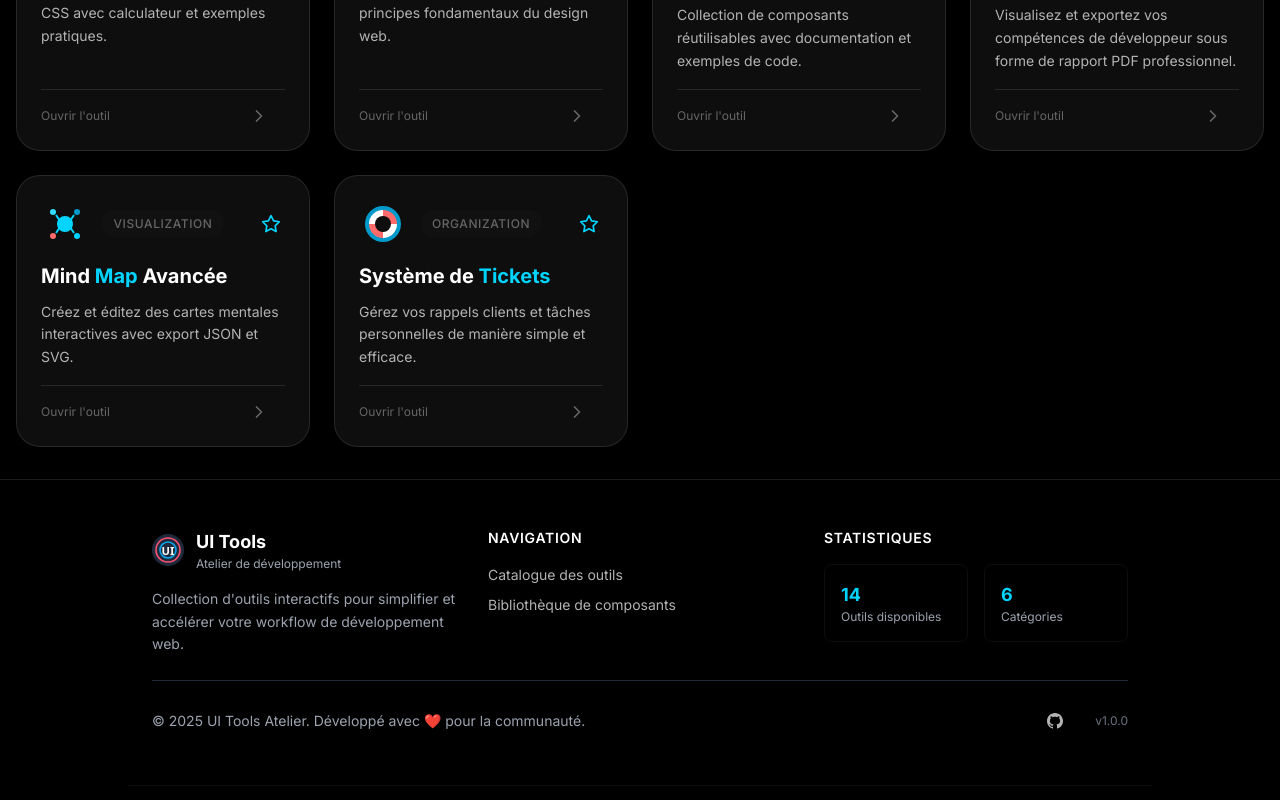
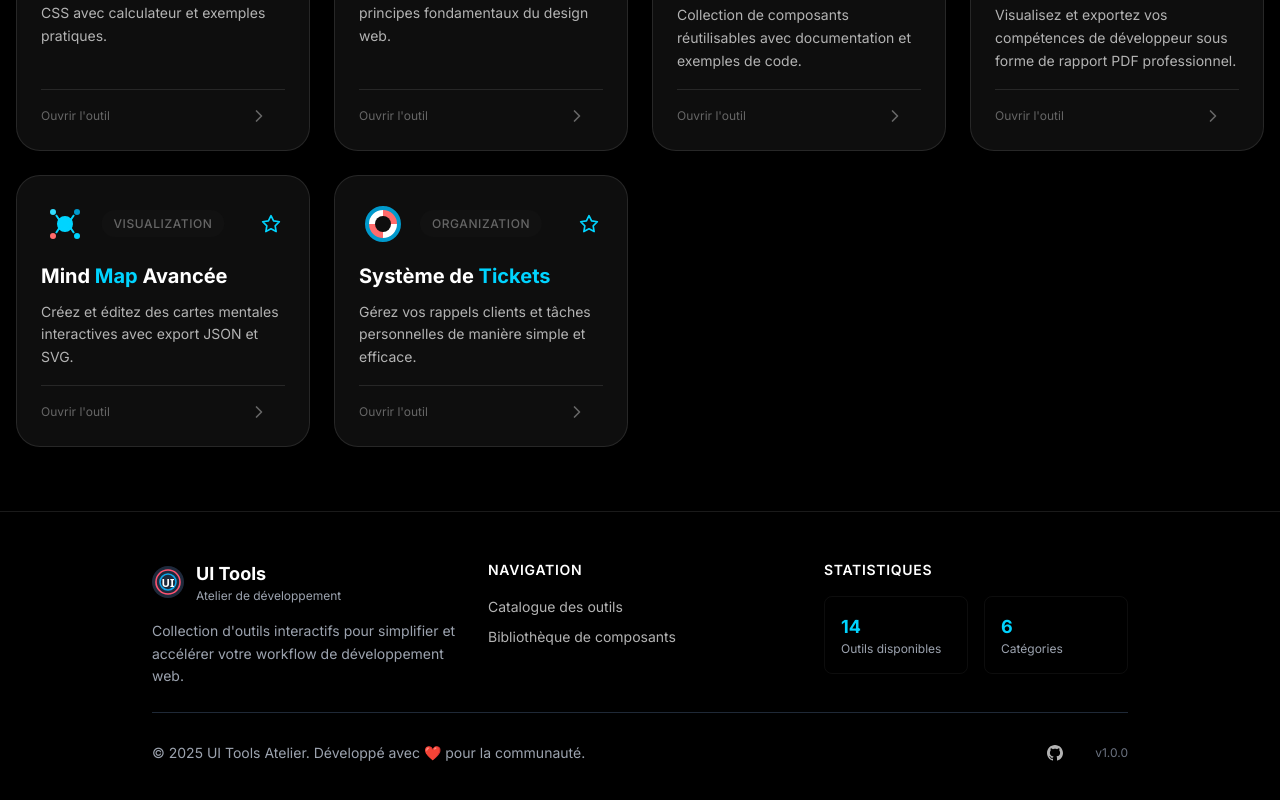
Before and after one commit to sergentd/ui-tools-vue, a Vue app in the folder frontend/: page / in a window 1280 px wide. Shown: the part 1165-1965 px from the top of the page. Built offline with nearby package versions, Linux system fonts and the light colour scheme.

Commit message:
consistent margin top spacing for all footer

```diff
--- a/frontend/src/components/ui/AppFooter.vue
+++ b/frontend/src/components/ui/AppFooter.vue
@@ -124,7 +124,7 @@ const currentYear = computed(() => new Date().getFullYear())
   background: var(--glass-dark);
   backdrop-filter: blur(var(--blur-md));
   border-top: 1px solid var(--border-primary);
-  margin-top: auto;
+  margin-top: var(--space-xl);
 }
 
 .footer-content {
```
